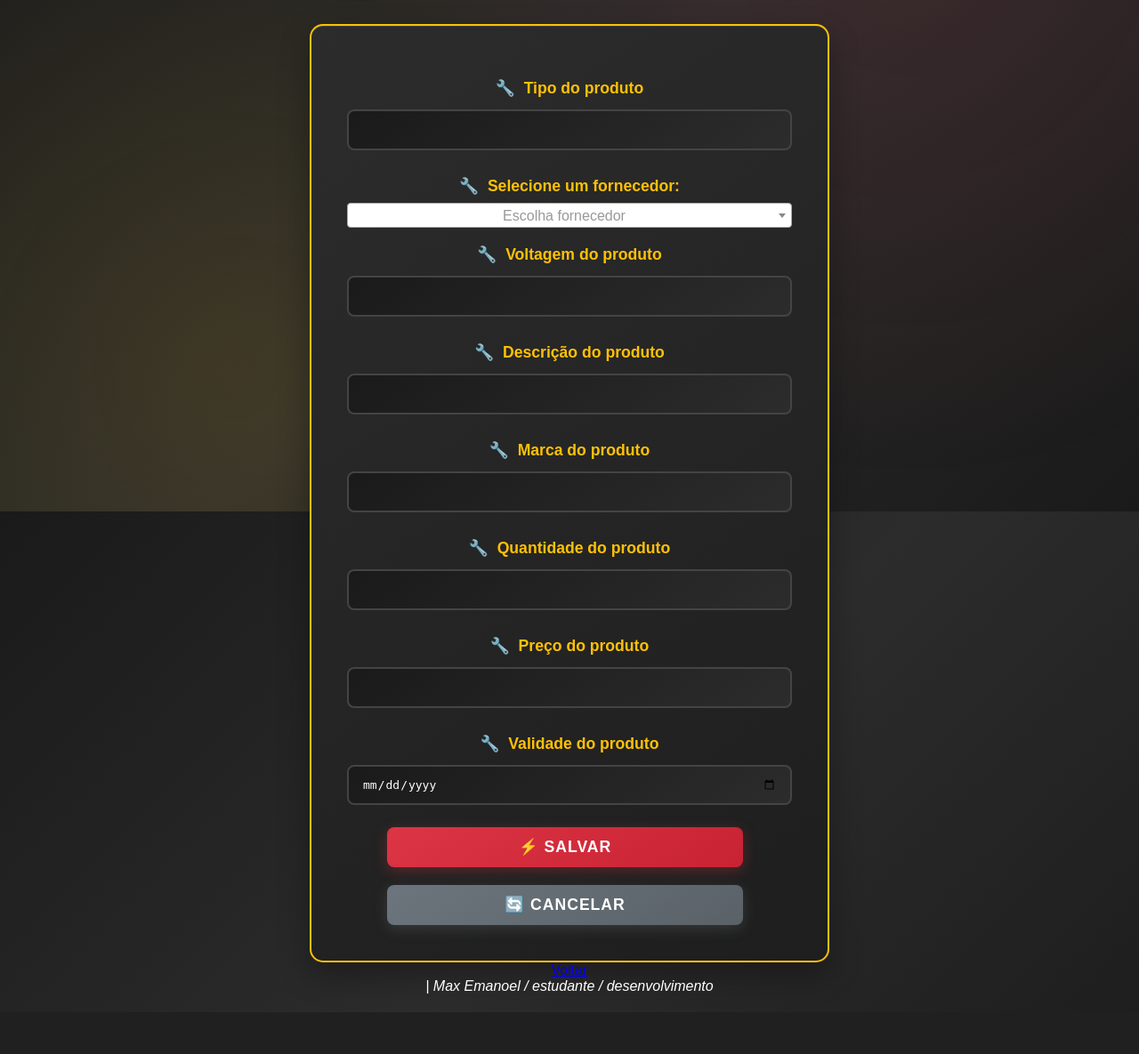
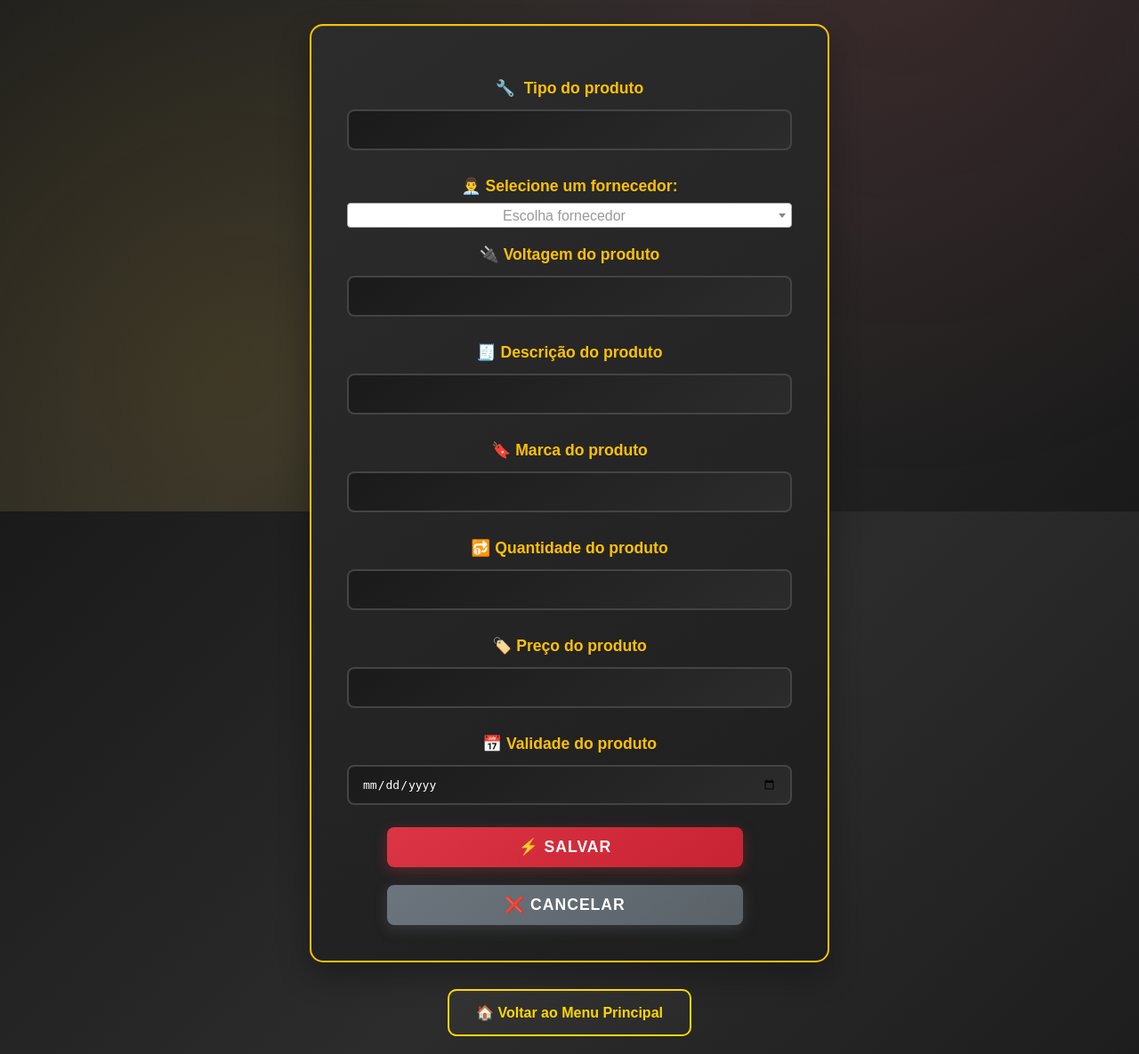
Before and after one commit to VitorGulicz/SA-Estoque_Bateria_WEB, a PHP site: page /Telas/cadastro_produto.php in a window 1280 px wide. Shown: the part 225-1410 px from the top of the page at 89% size. Before the commit the page ends 1342 px from the top, so only its background shows below. Run offline with PHP 8.4, Linux system fonts and the light colour scheme; a user stored in the database is signed in; data comes from the database, SQL or seed files in the repository; data that the repository does not hold is empty; some libraries are stand-ins or nearby versions.

Commit message:
cadastro com o front end

```diff
--- a/CSS/cadastro.css
+++ b/CSS/cadastro.css
@@ -224,10 +224,24 @@ label {
 }
 
 label[for="nome"]::before { content: '👤 '; margin-right: 5px; }
-label[for="nome"]::before { content: '👤 '; margin-right: 5px; }
+label[for="cnpj"]::before { content: '🧾'; margin-right: 5px; }
+label[for="endereco"]::before { content: '🏡'; margin-right: 5px; }
+label[for="telefone"]::before { content: '📞'; margin-right: 5px; }
+label[for="contato"]::before { content: '🪪'; margin-right: 5px; }
+label[for="cpf"]::before { content: '🪪'; margin-right: 5px; }
 label[for="email"]::before { content: '📧 '; margin-right: 5px; }
 label[for="senha"]::before { content: '🔐 '; margin-right: 5px; }
 label[for="id_perfil"]::before { content: '🔧 '; margin-right: 5px; }
+label[for="data"]::before { content: '📅'; margin-right: 5px; }
+label[for="cargo"]::before { content: '👨‍💼'; margin-right: 5px; }
+label[for="salario"]::before { content: '💵'; margin-right: 5px; }
+label[for="fornecedor"]::before { content: '👨‍💼'; margin-right: 5px; }
+label[for="voltagem"]::before { content: '🔌'; margin-right: 5px; }
+label[for="descricao"]::before { content: '🧾'; margin-right: 5px; }
+label[for="marca"]::before { content: '🔖'; margin-right: 5px; }
+label[for="preco"]::before { content: '🏷️'; margin-right: 5px; }
+label[for="qtde"]::before { content: '🔂'; margin-right: 5px; }
+label[for="validade"]::before { content: '📅'; margin-right: 5px; }
 
 input[type="text"],
 input[type="email"],
--- a/Telas/cadastro_cliente.php
+++ b/Telas/cadastro_cliente.php
@@ -61,8 +61,8 @@ if($_SERVER["REQUEST_METHOD"]=="POST"){
         <input type="text" id="cpf" name="cpf" required onkeypress="mascara(this,cpf1)" maxlength="14">
 
         <button type="submit" class="cadastrar">Cadastrar</button>
-        <button type="submit" class="excluir">Cancelar</button>
+        <button type="reset" class="excluir">Cancelar</button>
 </form>
-    <a href="principal.php" class="voltar">Voltar</a>
+    <a href="principal.php" class="back-btn">Voltar ao Menu Principal</a>
     </body>
 </html>
--- a/Telas/cadastro_fornecedor.php
+++ b/Telas/cadastro_fornecedor.php
@@ -65,8 +65,8 @@ if($_SERVER["REQUEST_METHOD"]=="POST"){
         <input type="text" id="contato" name="contato" required onkeypress="mascara(this,nome1)">
 
         <button type="submit" class="cadastrar">Cadastrar</button>
-        <button type="submit" class="excluir">Cancelar</button>
+        <button type="reset" class="excluir">Cancelar</button>
 </form>
-    <a href="principal.php" class="voltar">Voltar</a>
+    <a href="principal.php" class="back-btn">Voltar ao Menu Principal</a>
     </body>
 </html>
--- a/Telas/cadastro_produto.php
+++ b/Telas/cadastro_produto.php
@@ -109,14 +109,12 @@ if ($_SERVER["REQUEST_METHOD"] == "POST") {
 
 
     <button type="submit">Salvar</button>
-    <button type="reset">Cancelar</button>
+    <button type="reset" class="excluir">Cancelar</button>
 </form>
 
-<a href="principal.php" class="back-link">Voltar</a>
+<a href="principal.php" class="back-btn">Voltar ao Menu Principal</a>
 
-<address>
-    | Max Emanoel / estudante / desenvolvimento
-</address>
+
 
 <script>
 $(document).ready(function() {
```
